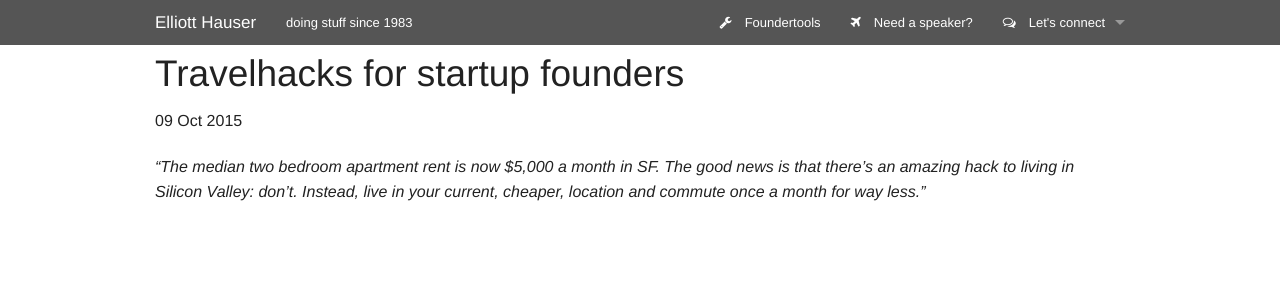
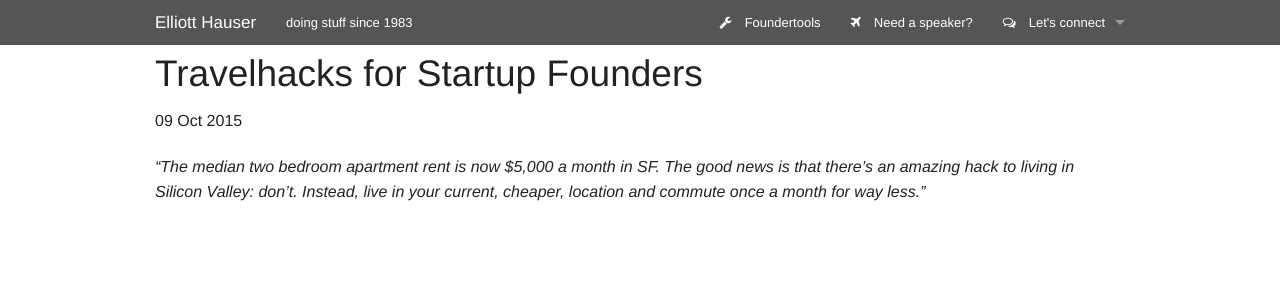
Before and after one commit to eah13/eah13.github.io, a Jekyll site: the page built from _posts/2015-10-09-travelhacks.md, in a window 1280 px wide. Shown: the top 300 px of the page. Built offline with Jekyll 4.4.1, drawn with Linux system fonts in a browser that asks for light colours; nearby versions of some CDN libraries.

Commit message:
Capitalization looks better

```diff
--- a/_posts/2015-10-09-travelhacks.md
+++ b/_posts/2015-10-09-travelhacks.md
@@ -1,6 +1,6 @@
 ---
 link: https://medium.com/@hauspoor/a-week-in-silicon-valley-for-750-or-less-a15ef26cdc55
-title: Travelhacks for startup founders
+title: Travelhacks for Startup Founders
 layout: post
 ---
 
```
